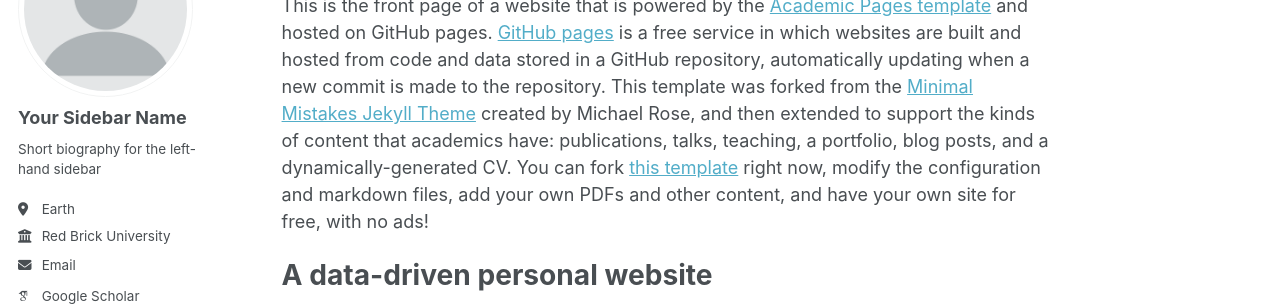
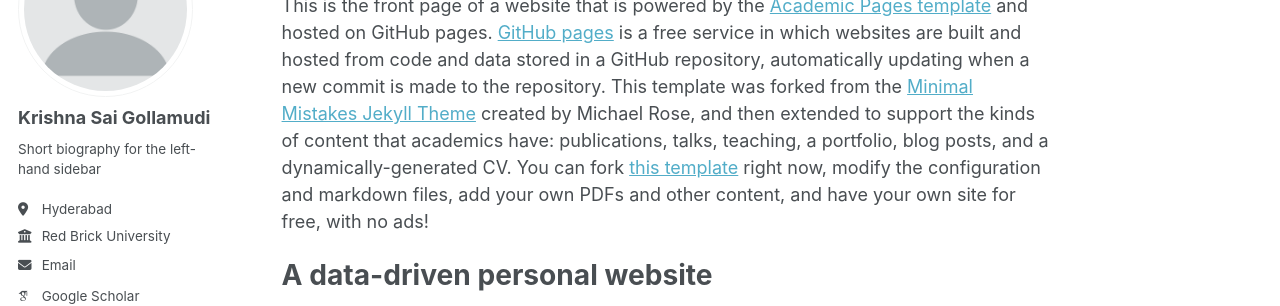
Before and after one commit to KrishGollamudi/KrishGollamudi.github.io, a Jekyll site: the page built from _pages/about.md, in a window 1280 px wide. Shown: the part 177-483 px from the top of the page. Built offline with Jekyll 4.4.1, drawn with Linux system fonts in a browser that asks for light colours; some web fonts are replaced.

Commit message:
Update _config.yml

```diff
--- a/_config.yml
+++ b/_config.yml
@@ -23,10 +23,10 @@ repository               : "academicpages/academicpages.github.io"
 author:
   # Biographic information
   avatar           : "profile.png"
-  name             : "Your Sidebar Name"
-  pronouns         : # example: "she/her"
+  name             : "Krishna Sai Gollamudi"
+  pronouns         : # example: "HE"
   bio              : "Short biography for the left-hand sidebar"
-  location         : "Earth"
+  location         : "Hyderabad"
   employer         : "Red Brick University"
   uri              : # URL
   email            : "none@example.org"
```
